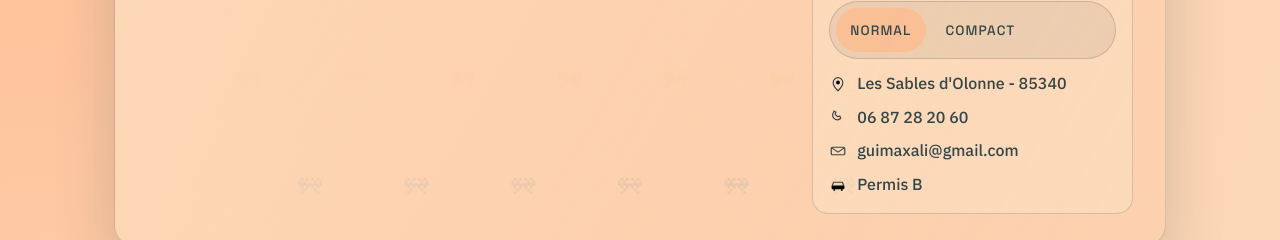
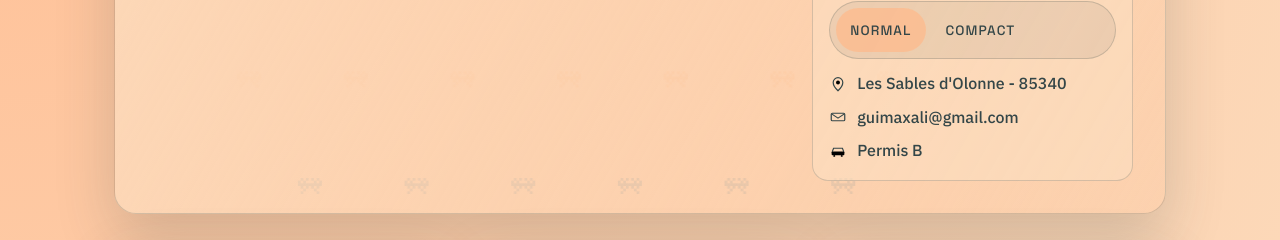
Before and after one commit to blastrider/CV, a plain HTML site: page index.html in a window 1280 px wide. Shown: the part 262-502 px from the top of the page. Drawn offline with Linux system fonts and the light colour scheme.

Commit message:
fix(ui): some infos to delete

```diff
--- a/index.html
+++ b/index.html
@@ -253,10 +253,6 @@
             <li>
               <svg class="icon" aria-hidden="true"><use href="#icon-location" /></svg>
               Les Sables d'Olonne - 85340
-            </li>
-            <li>
-              <svg class="icon" aria-hidden="true"><use href="#icon-phone" /></svg>
-              06 87 28 20 60
             </li>
             <li>
               <svg class="icon" aria-hidden="true"><use href="#icon-mail" /></svg>
```
